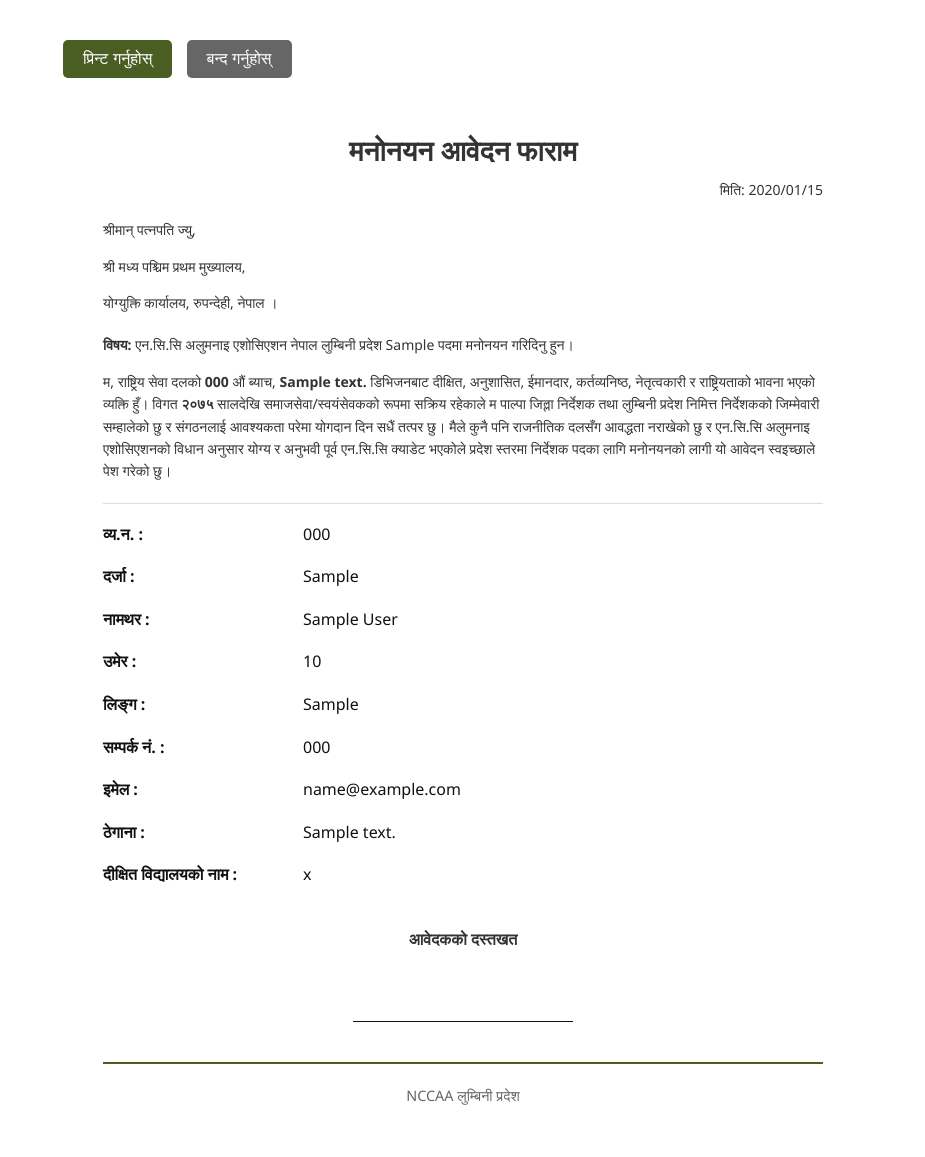
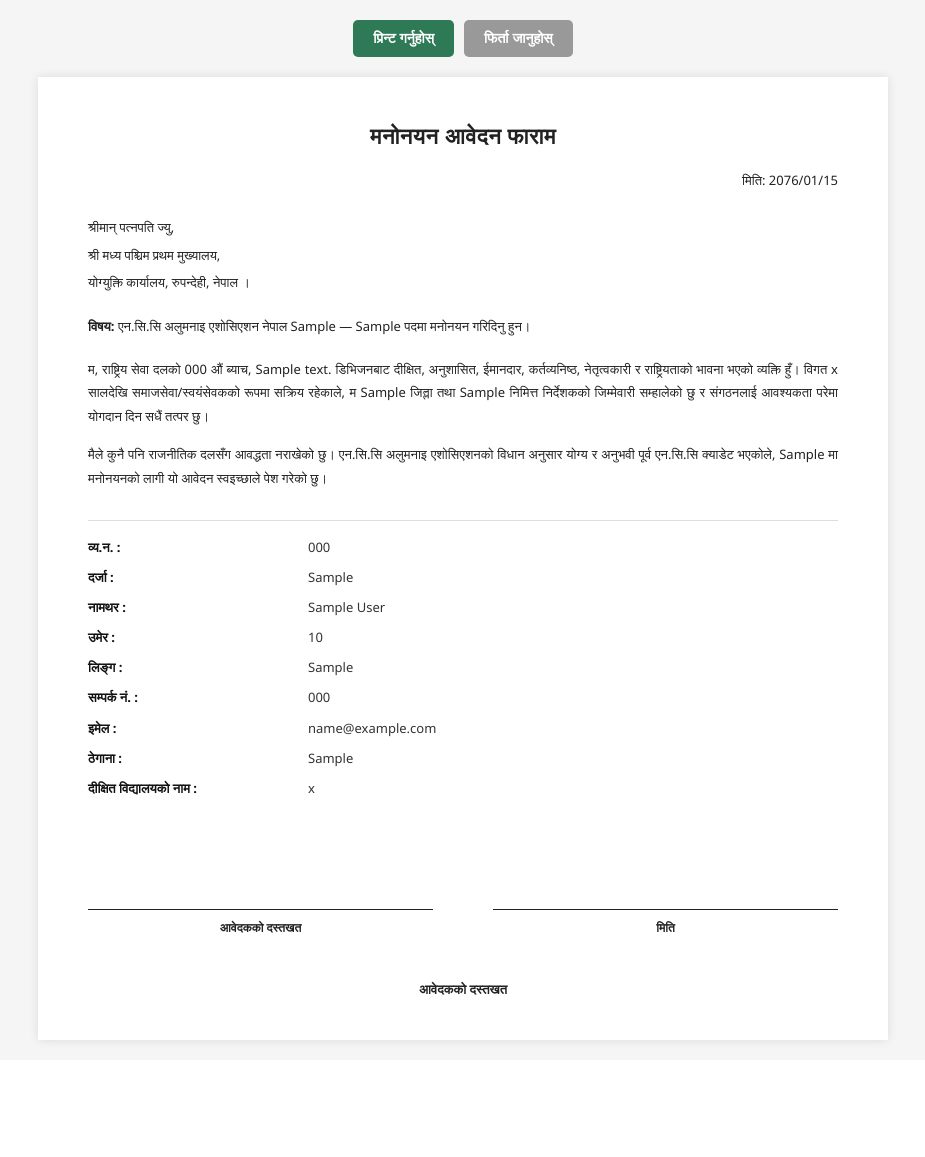
Before and after one commit to nccaalumbini/NCCAAnew, a PHP site: page /admin/print_form.php?id=1 in a window 1280 px wide. Shown: the whole page, without its empty margins (177-1102 px from the left). After the commit the page ends 1046 px from the top, so only its background shows below. Run offline with PHP 8.4, Linux system fonts and the light colour scheme; a user stored in the database is signed in; tables that the repository leaves empty hold one stand-in row (values such as "Sample post"); some web fonts are replaced.

Commit message:
Add NCC passout year field to cadet forms and update form handlingt

```diff
--- a/admin/print_form.php
+++ b/admin/print_form.php
@@ -15,6 +15,7 @@ if (!$form) {
     header('Location: forms.php');
     exit;
 }
+
 // Prepare safe variables to avoid undefined index warnings
 $full_name = $form['full_name'] ?? '';
 $ncc_batch_number = $form['ncc_batch_number'] ?? '';
@@ -22,202 +23,332 @@ $ncc_personal_number = $form['ncc_personal_number'] ?? '';
 $ncc_division = $form['ncc_division'] ?? '';
 $ncc_rank_position = $form['ncc_rank_position'] ?? '';
 $ncc_passout_school = $form['ncc_passout_school'] ?? '';
+$ncc_passout_year = $form['ncc_passout_year'] ?? '२०७५';
 $nccaa_position = $form['nccaa_position_applied'] ?? '';
 $contact_number = $form['contact_number'] ?? '';
 $email = $form['email'] ?? '';
 $address = $form['address'] ?? '';
 $age = $form['age'] ?? '';
 $gender = $form['gender'] ?? '';
-$application_bs_date = $form['application_bs_date'] ?? '';
-if (empty($application_bs_date)) {
-    // fallback to formatted created_at (gregorian) if BS date not provided
-    $application_bs_date = date('Y/m/d', strtotime($form['created_at'] ?? 'now'));
+$district = $form['district'] ?? '';
+$created_at = $form['created_at'] ?? date('Y-m-d');
+
+// Convert BS date for display
+function convertToBS($date) {
+    // Simple fallback - in production you'd use a proper conversion library
+    $year = (int)substr($date, 0, 4) + 56;
+    $month = substr($date, 5, 2);
+    $day = substr($date, 8, 2);
+    return "$year/$month/$day";
 }
+
+$application_bs_date = convertToBS($created_at);
 ?>
 <!DOCTYPE html>
 <html lang="ne">
 <head>
     <meta charset="UTF-8">
     <meta name="viewport" content="width=device-width, initial-scale=1.0">
-    <title>मनोनयन आवेदन फारम - <?= htmlspecialchars($form['full_name']) ?></title>
+    <title>मनोनयन आवेदन फारम</title>
     <style>
+        * {
+            margin: 0;
+            padding: 0;
+            box-sizing: border-box;
+        }
+
+        @font-face {
+            font-family: 'NotoSansDevanagari';
+            src: url('https://fonts.gstatic.com/s/notosansdevanagari/v23/ga6iaw1J5X0T9RN6H0FNwvxdR3E4.0.woff2') format('woff2');
+        }
+
         @media print {
-            body { margin: 0; }
-            .no-print { display: none; }
+            body {
+                margin: 0;
+                padding: 0;
+            }
+            .no-print {
+                display: none !important;
+            }
+            .print-container {
+                box-shadow: none;
+                page-break-after: avoid;
+            }
         }
 
         body {
-            font-family: 'Segoe UI', Tahoma, Geneva, Verdana, sans-serif;
-            line-height: 1.6;
-            color: #333;
-            max-width: 800px;
-            margin: 0 auto;
+            font-family: 'NotoSansDevanagari', 'Segoe UI', Tahoma, Geneva, sans-serif;
+            line-height: 1.7;
+            color: #222;
+            background: #f5f5f5;
             padding: 20px;
         }
 
-        .header {
-            text-align: center;
-            border-bottom: 3px solid #4a5d23;
-            padding-bottom: 20px;
-            margin-bottom: 30px;
+        .print-container {
+            max-width: 850px;
+            margin: 0 auto;
+            background: white;
+            padding: 40px 50px;
+            box-shadow: 0 0 10px rgba(0,0,0,0.1);
         }
 
-        .header h1 {
-            color: #4a5d23;
-            font-size: 2rem;
-            margin-bottom: 10px;
+        .no-print {
+            display: flex;
+            gap: 10px;
+            margin-bottom: 20px;
+            justify-content: center;
         }
 
-        .header h2 {
-            color: #666;
-            font-size: 1.2rem;
-            margin-bottom: 5px;
-        }
-
-        .form-content {
-            display: grid;
-            grid-template-columns: 1fr 1fr;
-            gap: 20px;
-            margin-bottom: 30px;
-        }
-
-        .form-item {
-            padding: 10px;
-            border-bottom: 1px solid #ddd;
-        }
-
-        .form-item.full-width {
-            grid-column: 1 / -1;
-        }
-
-        .label {
-            font-weight: bold;
-            color: #4a5d23;
-            margin-bottom: 5px;
-        }
-
-        .value {
-            color: #333;
-        }
-
-        .signature-section {
-            text-align: center;
-            margin: 40px 0;
-            padding: 20px;
-            border: 2px solid #4a5d23;
-            border-radius: 10px;
-        }
-
-        .signature-section img {
-            max-width: 200px;
-            border: 1px solid #ddd;
-            padding: 10px;
-            background: white;
-        }
-
-        .footer {
-            text-align: center;
-            margin-top: 40px;
-            padding-top: 20px;
-            border-top: 2px solid #4a5d23;
-            font-size: 0.9rem;
-            color: #666;
-        }
-
-        .print-btn {
-            background: #4a5d23;
-            color: white;
+        .btn {
             padding: 10px 20px;
             border: none;
             border-radius: 5px;
             cursor: pointer;
-            font-size: 1rem;
+            font-size: 14px;
+            font-weight: 600;
+        }
+
+        .btn-print {
+            background: #2E7A56;
+            color: white;
+        }
+
+        .btn-print:hover {
+            background: #1e5239;
+        }
+
+        .btn-close {
+            background: #999;
+            color: white;
+        }
+
+        .btn-close:hover {
+            background: #777;
+        }
+
+        /* Document content styles */
+        .doc-title {
+            text-align: center;
+            font-size: 22px;
+            font-weight: 700;
+            margin-bottom: 15px;
+            letter-spacing: 0.5px;
+        }
+
+        .doc-meta {
+            display: flex;
+            justify-content: space-between;
+            margin-bottom: 25px;
+            font-size: 13px;
+        }
+
+        .doc-meta-date {
+            text-align: right;
+        }
+
+        .recipient-block {
+            margin-bottom: 20px;
+            line-height: 1.8;
+            font-size: 13px;
+        }
+
+        .recipient-line {
+            margin-bottom: 4px;
+        }
+
+        .subject-line {
             margin: 20px 0;
+            font-size: 13px;
+            line-height: 1.8;
         }
-        /* New print layout styles */
-        .paper {
-            padding: 30px 40px;
-            border: none;
-            background: white;
+
+        .subject-label {
+            font-weight: 600;
+            display: inline;
         }
-        .title {
+
+        .body-paragraph {
+            margin: 15px 0;
+            text-align: justify;
+            font-size: 13px;
+            line-height: 1.8;
+            text-justify: inter-word;
+        }
+
+        .info-section {
+            margin-top: 30px;
+            padding-top: 15px;
+            border-top: 1px solid #ddd;
+        }
+
+        .info-row {
+            display: grid;
+            grid-template-columns: 200px 1fr;
+            margin-bottom: 8px;
+            font-size: 13px;
+            gap: 20px;
+        }
+
+        .info-label {
+            font-weight: 600;
+            color: #111;
+        }
+
+        .info-value {
+            color: #333;
+            word-break: break-word;
+        }
+
+        .signature-section {
+            margin-top: 40px;
+            display: grid;
+            grid-template-columns: 1fr 1fr;
+            gap: 60px;
+            padding-top: 20px;
+        }
+
+        .signature-block {
             text-align: center;
-            font-size: 28px;
-            font-weight: 700;
-            margin-bottom: 6px;
         }
-        .date-right {
-            text-align: right;
-            margin-bottom: 18px;
-            font-size: 14px;
+
+        .sig-line {
+            border-bottom: 1px solid #222;
+            margin: 50px 0 5px 0;
+            height: 1px;
         }
-        .recipient { margin: 10px 0 20px 0; font-size: 14px; }
-        .body-text { margin: 10px 0 20px 0; font-size: 14px; line-height: 1.6; }
-        .info-table { margin-top: 18px; border-top: 1px solid #ddd; padding-top: 12px; }
-        .info-table .row { display: flex; padding: 6px 0; }
-        .info-table .label { width: 200px; font-weight: 600; color: #111; }
-        .info-table .value { flex: 1; color: #111; }
-        .signature-box { margin-top: 28px; text-align: center; }
-        .sig-label { margin-bottom: 8px; font-weight: 600; }
-        .sig-img { max-width: 220px; border: none; }
-        .sig-placeholder { width: 220px; height: 60px; border-bottom: 1px solid #111; margin: 0 auto; }
-        @page { size: A4; margin: 20mm; }
+
+        .sig-label {
+            font-size: 12px;
+            font-weight: 600;
+            margin-top: 8px;
+        }
+
+        .attestation-center {
+            text-align: center;
+            margin-top: 40px;
+            font-size: 13px;
+            font-weight: 600;
+        }
+
+        /* A4 page setup */
+        @page {
+            size: A4;
+            margin: 15mm;
+        }
+
+        @media print {
+            .print-container {
+                box-shadow: none;
+                max-width: 100%;
+            }
+            body {
+                background: white;
+                padding: 0;
+            }
+        }
     </style>
 </head>
 <body>
     <div class="no-print">
-        <button onclick="window.print()" class="print-btn">प्रिन्ट गर्नुहोस्</button>
-        <button onclick="window.close()" class="print-btn" style="background: #666; margin-left: 10px;">बन्द गर्नुहोस्</button>
+        <button class="btn btn-print" onclick="window.print()">प्रिन्ट गर्नुहोस्</button>
+        <button class="btn btn-close" onclick="window.history.back()">फिर्ता जानुहोस्</button>
     </div>
 
-    <div class="paper">
-        <div class="title">मनोनयन आवेदन फाराम</div>
+    <div class="print-container">
+        <!-- Title -->
+        <div class="doc-title">मनोनयन आवेदन फाराम</div>
 
-        <div class="date-right">मिति: <?= date('Y/m/d', strtotime($form['created_at'])) ?></div>
-
-        <div class="recipient">
-            <p>श्रीमान् पत्नपति ज्यु,</p>
-            <p>श्री मध्य पश्चिम प्रथम मुख्यालय,</p>
-            <p>योग्युक्ति कार्यालय, रुपन्देही, नेपाल ।</p>
+        <!-- Date and Meta Info -->
+        <div class="doc-meta">
+            <div class="doc-meta-left"></div>
+            <div class="doc-meta-date">मिति: <?= htmlspecialchars($application_bs_date) ?></div>
         </div>
 
-        <div class="body-text">
-            <p><strong>विषय:</strong> एन.सि.सि अलुमनाइ एशोसिएशन नेपाल लुम्बिनी प्रदेश <?= htmlspecialchars($nccaa_position ?: '') ?> पदमा मनोनयन गरिदिनु हुन।</p>
-
-            <p>
-                म, राष्ट्रिय सेवा दलको <strong><?= htmlspecialchars($ncc_batch_number ?: '-') ?></strong> औं ब्याच, <strong><?= htmlspecialchars($ncc_division ?: '-') ?></strong> डिभिजनबाट दीक्षित, अनुशासित, ईमानदार, कर्तव्यनिष्ठ, नेतृत्वकारी र राष्ट्रियताको भावना भएको व्यक्ति हुँ।
-                विगत <strong>२०७५</strong> सालदेखि समाजसेवा/स्वयंसेवकको रूपमा सक्रिय रहेकाले म पाल्पा जिल्ला निर्देशक तथा लुम्बिनी प्रदेश निमित्त निर्देशकको जिम्मेवारी सम्हालेको छु र संगठनलाई आवश्यकता परेमा योगदान दिन सधैं तत्पर छु।
-                मैले कुनै पनि राजनीतिक दलसँग आवद्धता नराखेको छु र एन.सि.सि अलुमनाइ एशोसिएशनको विधान अनुसार योग्य र अनुभवी पूर्व एन.सि.सि क्याडेट भएकोले प्रदेश स्तरमा निर्देशक पदका लागि मनोनयनको लागी यो आवेदन स्वइच्छाले पेश गरेको छु।
-            </p>
+        <!-- Recipient Block -->
+        <div class="recipient-block">
+            <div class="recipient-line">श्रीमान् पत्नपति ज्यु,</div>
+            <div class="recipient-line">श्री मध्य पश्चिम प्रथम मुख्यालय,</div>
+            <div class="recipient-line">योग्युक्ति कार्यालय, रुपन्देही, नेपाल ।</div>
         </div>
 
-        <div class="info-table">
-            <div class="row"><div class="label">व्य.न. :</div><div class="value"><?= htmlspecialchars($form['ncc_personal_number'] ?: '-') ?></div></div>
-            <div class="row"><div class="label">दर्जा :</div><div class="value"><?= htmlspecialchars($form['ncc_rank_position'] ?: '-') ?></div></div>
-            <div class="row"><div class="label">नामथर :</div><div class="value"><?= htmlspecialchars($form['full_name']) ?></div></div>
-            <div class="row"><div class="label">उमेर :</div><div class="value"><?= htmlspecialchars($form['age']) ?></div></div>
-            <div class="row"><div class="label">लिङ्ग :</div><div class="value"><?= htmlspecialchars($form['gender']) ?></div></div>
-            <div class="row"><div class="label">सम्पर्क नं. :</div><div class="value"><?= htmlspecialchars($form['contact_number']) ?></div></div>
-            <div class="row"><div class="label">इमेल :</div><div class="value"><?= htmlspecialchars($form['email'] ?: '-') ?></div></div>
-            <div class="row"><div class="label">ठेगाना :</div><div class="value"><?= nl2br(htmlspecialchars($form['address'])) ?></div></div>
-            <div class="row"><div class="label">दीक्षित विद्यालयको नाम :</div><div class="value"><?= htmlspecialchars($form['ncc_passout_school'] ?: '-') ?></div></div>
+        <!-- Subject Line -->
+        <div class="subject-line">
+            <span class="subject-label">विषय:</span>
+            एन.सि.सि अलुमनाइ एशोसिएशन नेपाल <?= htmlspecialchars($form['province'] ?: 'लुम्बिनी प्रदेश') ?> — <?= htmlspecialchars($nccaa_position ?: '--------') ?> पदमा मनोनयन गरिदिनु हुन।
         </div>
 
-        <div class="signature-box">
-            <div class="sig-label">आवेदकको दस्तखत</div>
-            <?php if (!empty($form['signature_path'])): ?>
-                <img src="../<?= htmlspecialchars($form['signature_path']) ?>" alt="signature" class="sig-img">
-            <?php else: ?>
-                <div class="sig-placeholder"></div>
-            <?php endif; ?>
+        <!-- Main Body -->
+        <div class="body-paragraph">
+            म, राष्ट्रिय सेवा दलको <?= htmlspecialchars($ncc_batch_number ?: '----------') ?> औं ब्याच, <?= htmlspecialchars($ncc_division ?: '---') ?> डिभिजनबाट दीक्षित, अनुशासित, ईमानदार, कर्तव्यनिष्ठ, नेतृत्वकारी र राष्ट्रियताको भावना भएको व्यक्ति हुँ। विगत <?= htmlspecialchars($ncc_passout_year ?: '२०७५') ?> सालदेखि समाजसेवा/स्वयंसेवकको रूपमा सक्रिय रहेकाले, म <?= htmlspecialchars($district ?: '........') ?> जिल्ला तथा <?= htmlspecialchars($form['province'] ?: 'लुम्बिनी प्रदेश') ?> निमित्त निर्देशकको जिम्मेवारी सम्हालेको छु र संगठनलाई आवश्यकता परेमा योगदान दिन सधैं तत्पर छु।
         </div>
 
-        <div class="footer">NCCAA लुम्बिनी प्रदेश</div>
+        <div class="body-paragraph">
+            मैले कुनै पनि राजनीतिक दलसँग आवद्धता नराखेको छु। एन.सि.सि अलुमनाइ एशोसिएशनको विधान अनुसार योग्य र अनुभवी पूर्व एन.सि.सि क्याडेट भएकोले, <?= htmlspecialchars($nccaa_position ?: 'पद') ?> मा मनोनयनको लागी यो आवेदन स्वइच्छाले पेश गरेको छु।
+        </div>
+
+        <!-- Information Section -->
+        <div class="info-section">
+            <div class="info-row">
+                <div class="info-label">व्य.न. :</div>
+                <div class="info-value"><?= htmlspecialchars($ncc_personal_number ?: '-') ?></div>
+            </div>
+            <div class="info-row">
+                <div class="info-label">दर्जा :</div>
+                <div class="info-value"><?= htmlspecialchars($ncc_rank_position ?: '-') ?></div>
+            </div>
+            <div class="info-row">
+                <div class="info-label">नामथर :</div>
+                <div class="info-value"><?= htmlspecialchars($full_name) ?></div>
+            </div>
+            <div class="info-row">
+                <div class="info-label">उमेर :</div>
+                <div class="info-value"><?= htmlspecialchars($age) ?></div>
+            </div>
+            <div class="info-row">
+                <div class="info-label">लिङ्ग :</div>
+                <div class="info-value"><?= htmlspecialchars($gender) ?></div>
+            </div>
+            <div class="info-row">
+                <div class="info-label">सम्पर्क नं. :</div>
+                <div class="info-value"><?= htmlspecialchars($contact_number) ?></div>
+            </div>
+            <div class="info-row">
+                <div class="info-label">इमेल :</div>
+                <div class="info-value"><?= htmlspecialchars($email ?: '-') ?></div>
+            </div>
+            <div class="info-row">
+                <div class="info-label">ठेगाना :</div>
+                <div class="info-value"><?= htmlspecialchars($district) ?></div>
+            </div>
+            <div class="info-row">
+                <div class="info-label">दीक्षित विद्यालयको नाम :</div>
+                <div class="info-value"><?= htmlspecialchars($ncc_passout_school ?: '-') ?></div>
+            </div>
+        </div>
+
+        <!-- Signature Section -->
+        <div class="signature-section">
+            <div class="signature-block">
+                <div class="sig-line"></div>
+                <div class="sig-label">आवेदकको दस्तखत</div>
+            </div>
+            <div class="signature-block">
+                <div class="sig-line"></div>
+                <div class="sig-label">मिति</div>
+            </div>
+        </div>
+
+        <!-- Attestation -->
+        <div class="attestation-center">
+            आवेदकको दस्तखत
+        </div>
     </div>
 
     <script>
-        // Auto print when page loads (optional)
-        // window.onload = function() { window.print(); }
+        // Optional: uncomment to auto-print
+        // window.addEventListener('load', function() {
+        //     setTimeout(function() { window.print(); }, 500);
+        // });
     </script>
 </body>
 </html>
--- a/database/init.sql
+++ b/database/init.sql
@@ -45,6 +45,7 @@ CREATE TABLE cadet_forms (
     ncc_personal_number VARCHAR(50),
     ncc_division VARCHAR(20),
     ncc_passout_school VARCHAR(200),
+    ncc_passout_year VARCHAR(10),
     ncc_rank_position VARCHAR(100),
 
     -- SECTION 3: NCCAA DETAILS
```
Also changed, not shown: form.php (+9 -3 lines).
